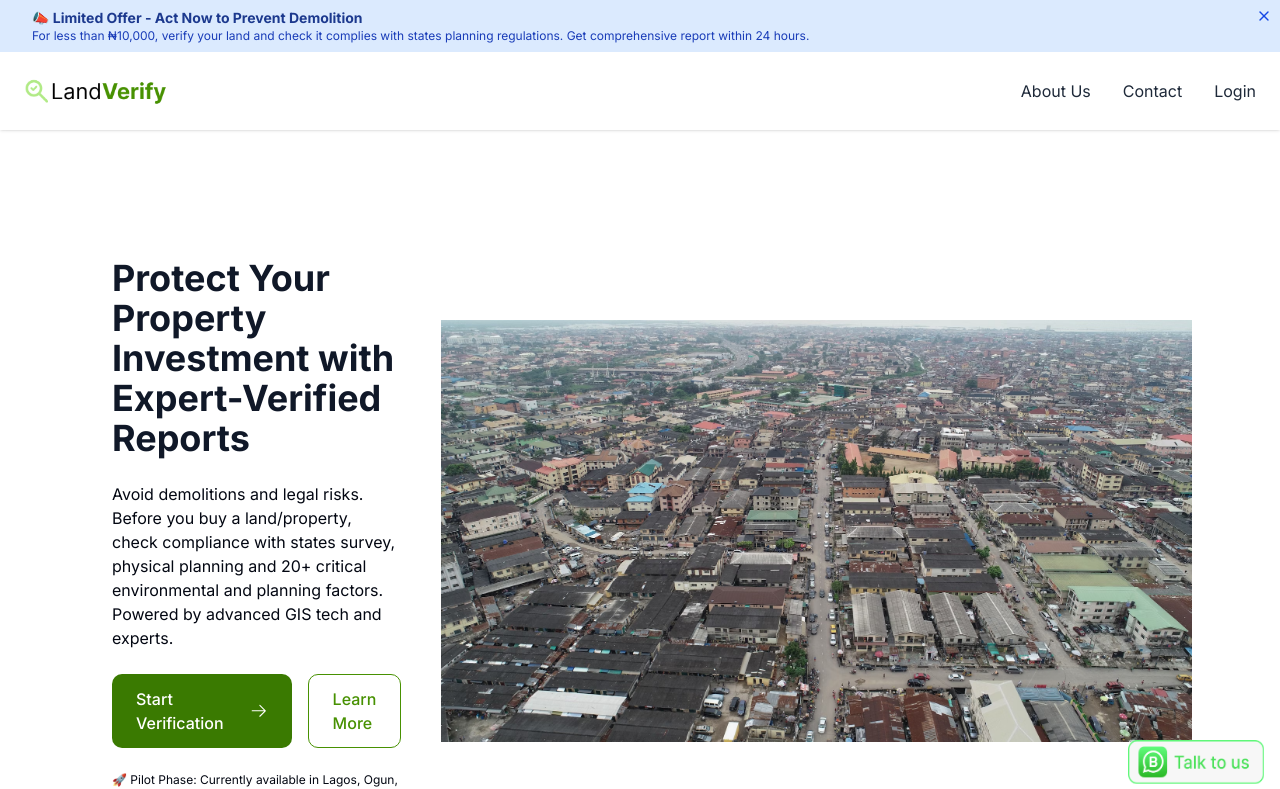
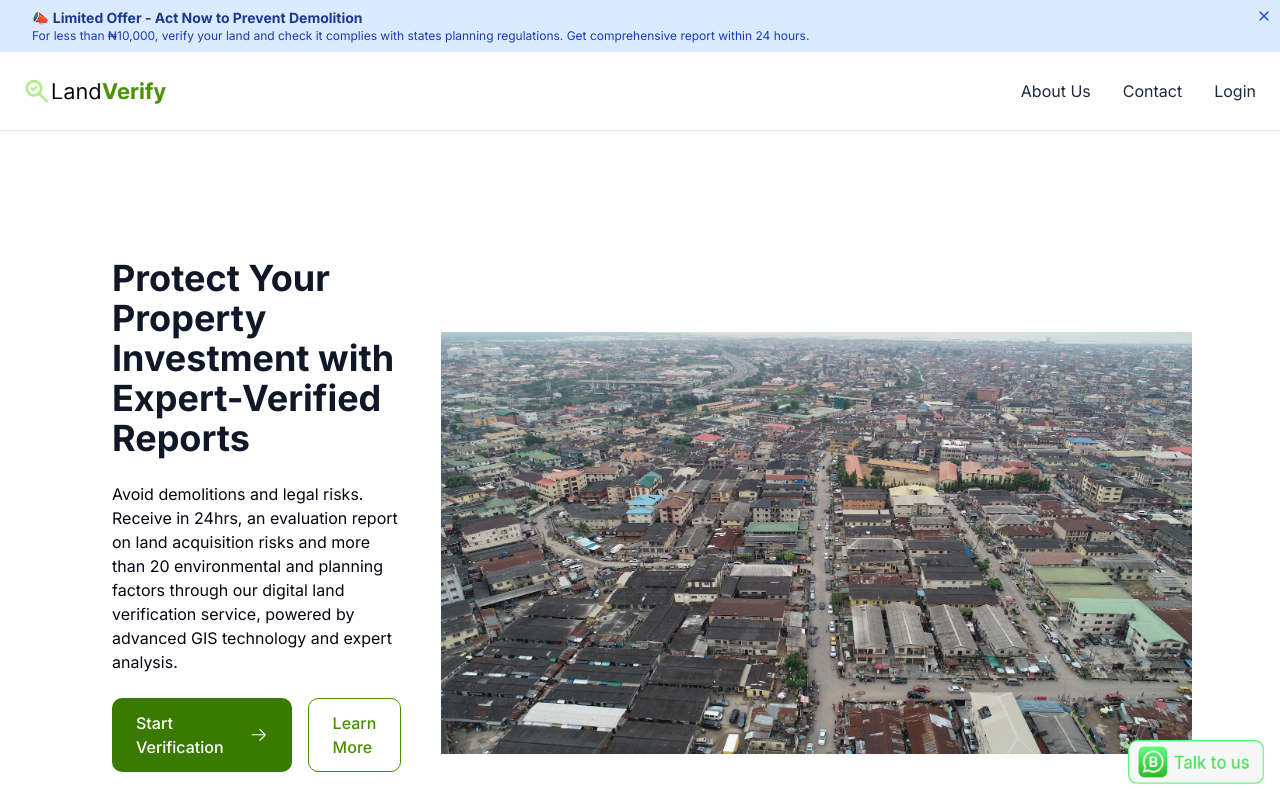
Before and after one commit to agbajekehinde/land-verify, a Next.js app: page / in a window 1280 px wide. Shown: the top 789 px of the page. Built offline with nearby package versions, Linux system fonts and the light colour scheme; a web font is replaced by a local one.

Commit message:
modified:   app/components/hero/hero.tsx

```diff
--- a/app/components/hero/hero.tsx
+++ b/app/components/hero/hero.tsx
@@ -14,7 +14,7 @@ export default function Hero() {
           <h1 className="flex text-4xl text-gray-900 md:text-4xl md:leading-bold">
             <strong>Protect Your Property Investment with Expert-Verified Reports</strong>
           </h1>
-          <p>Avoid demolitions and legal risks. Before you buy a land/property, check compliance with states survey, physical planning and 20+ critical environmental and planning factors. Powered by advanced GIS tech and experts.
+          <p>Avoid demolitions and legal risks. Receive in 24hrs, an evaluation report on land acquisition risks and more than 20 environmental and planning factors through our digital land verification service, powered by advanced GIS technology and expert analysis.
 
           </p>
           <div className="flex flex-col gap-4 md:flex-row w-full">
```
